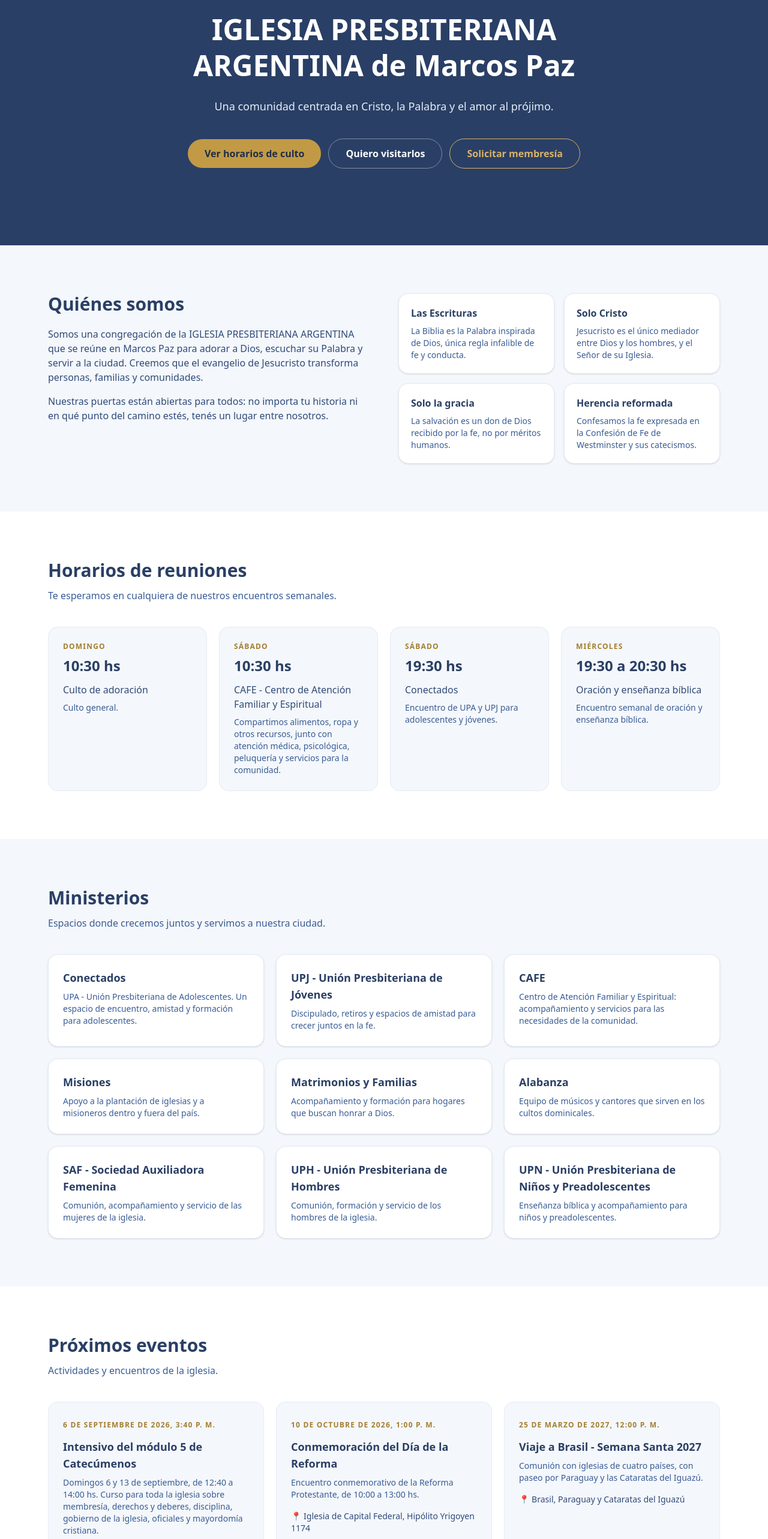
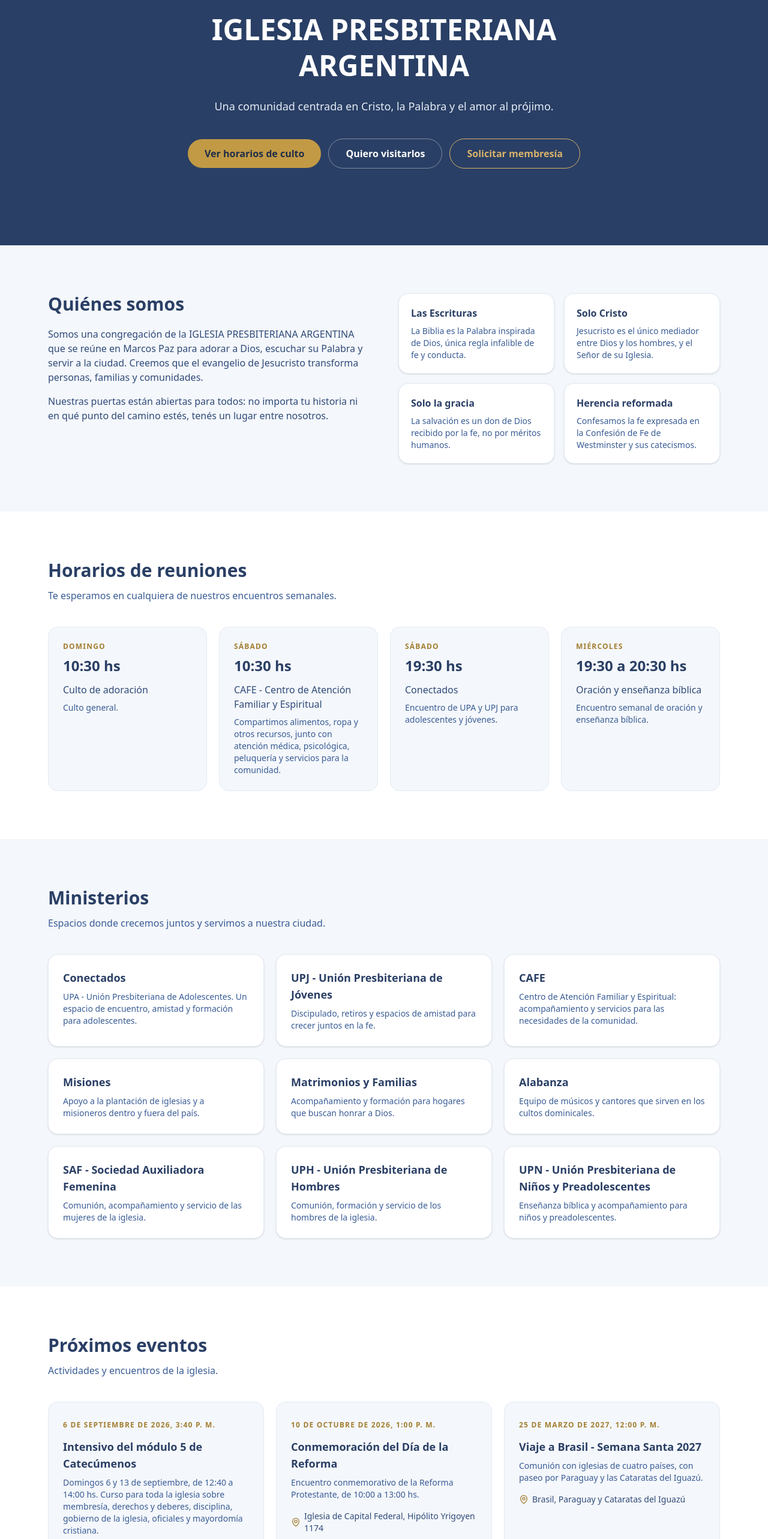
Before and after one commit to WILWSO/ipaMarcosPaz, a React (Vite) app: page / in a window 1280 px wide. Shown: the part 234-2800 px from the top of the page at 60% size. Built offline with nearby package versions, Linux system fonts and the light colour scheme; no server answers; the database is empty.

Commit message:
Reemplazar icono de ubicacion por lucide-react y simplificar titulo del Hero

```diff
--- a/package.json
+++ b/package.json
@@ -12,6 +12,7 @@
   },
   "dependencies": {
     "@supabase/supabase-js": "^2.112.3",
+    "lucide-react": "^1.33.0",
     "react": "^19.2.8",
     "react-dom": "^19.2.8"
   },
--- a/src/components/Eventos.tsx
+++ b/src/components/Eventos.tsx
@@ -1,4 +1,5 @@
 import { useEffect, useState } from 'react'
+import { MapPin } from 'lucide-react'
 import { supabase } from '../lib/supabase'
 
 export type Evento = {
@@ -97,8 +98,9 @@ export default function Eventos() {
                 <p className="mt-2 text-sm text-brand-600">{e.descripcion}</p>
               )}
               {e.lugar && (
-                <p className="mt-4 text-sm font-medium text-brand-700">
-                  📍 {e.lugar}
+                <p className="mt-4 flex items-center gap-1.5 text-sm font-medium text-brand-700">
+                  <MapPin className="h-4 w-4 shrink-0 text-accent-600" aria-hidden="true" />
+                  {e.lugar}
                 </p>
               )}
             </article>
--- a/src/components/Hero.tsx
+++ b/src/components/Hero.tsx
@@ -11,7 +11,7 @@ export default function Hero() {
           {iglesia.ciudad} &middot; {iglesia.provincia}
         </p>
         <h1 className="mx-auto mt-6 max-w-3xl text-4xl font-semibold leading-tight sm:text-5xl">
-          {iglesia.nombre} de {iglesia.ciudad}
+          {iglesia.nombre}
         </h1>
         <p className="mx-auto mt-6 max-w-2xl text-lg text-brand-100">
           {iglesia.lema}
```
Also changed, not shown: 1 other file (tests, documents, lock files or other folders).
